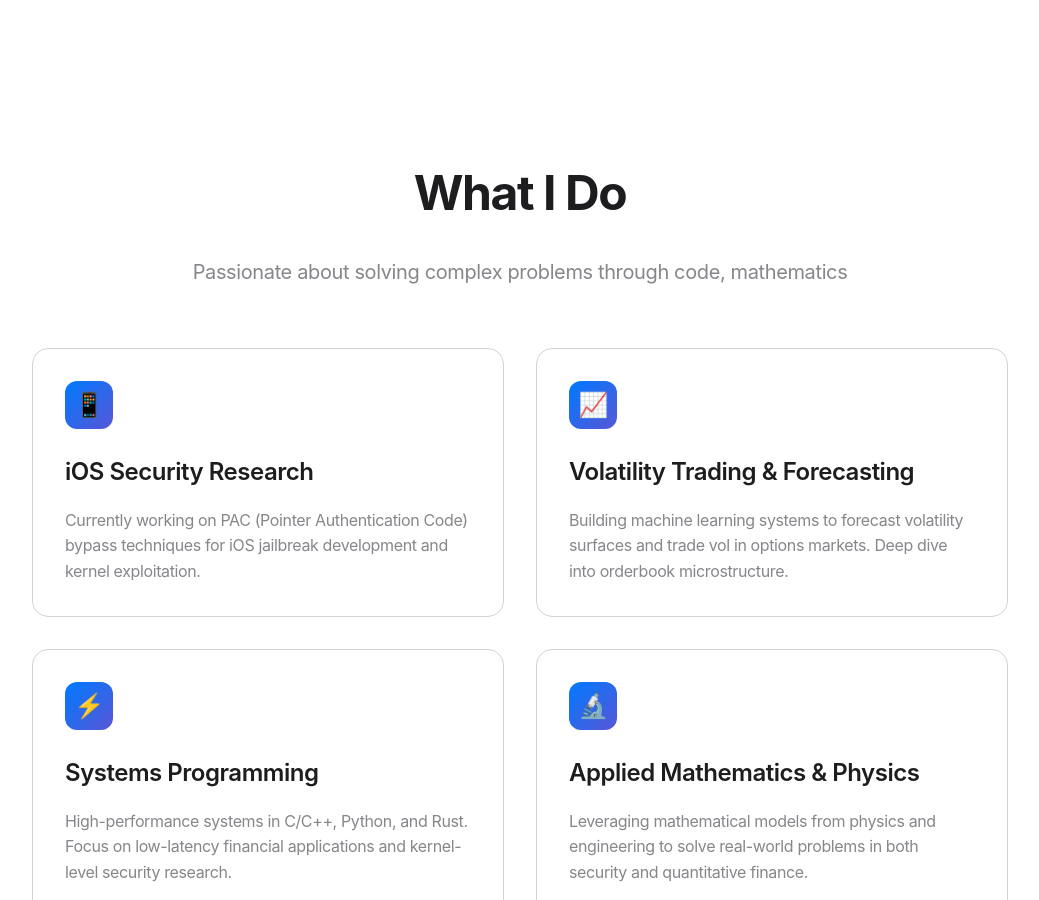
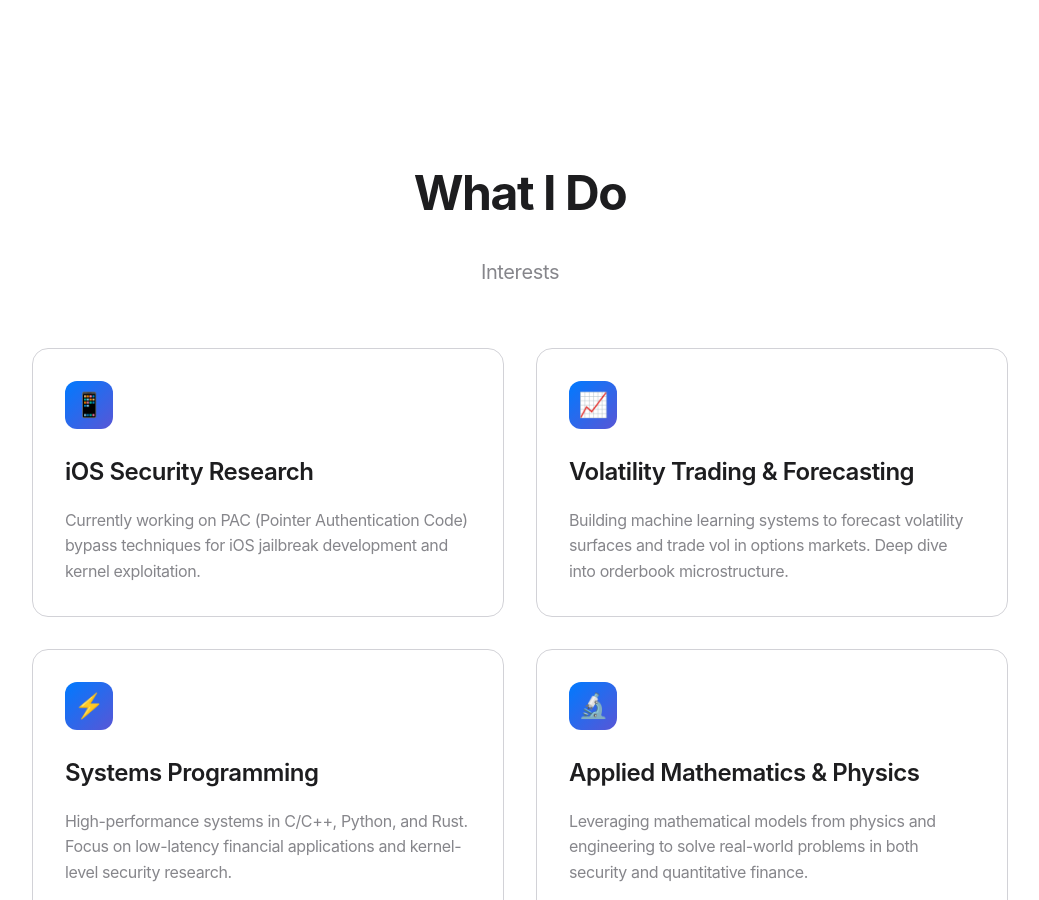
Before and after one commit to brianrojrc/brianrojrc.github.io, a Jekyll site: the page built from index.md, in a window 1280 px wide and 900 px high, scrolled down 475 px. Shown: the whole window, without its empty margins (120-1159 px from the left). Built offline with Jekyll 4.4.1, drawn with Linux system fonts in a browser that asks for light colours.

Commit message:
Update index.md

```diff
--- a/index.md
+++ b/index.md
@@ -23,7 +23,7 @@ title: Home
 <section class="fade-in">
     <h2>What I Do</h2>
     <p class="section-description">
-        Passionate about solving complex problems through code, mathematics
+        Interests
     </p>
     <div class="grid">
         <div class="card">
```
